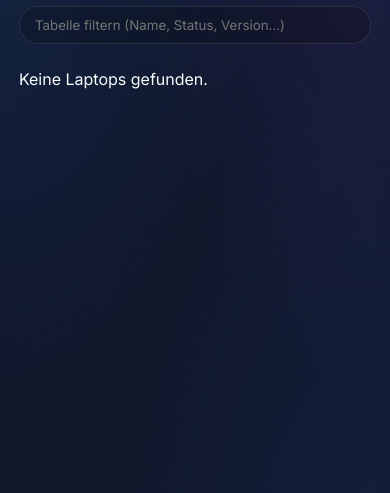
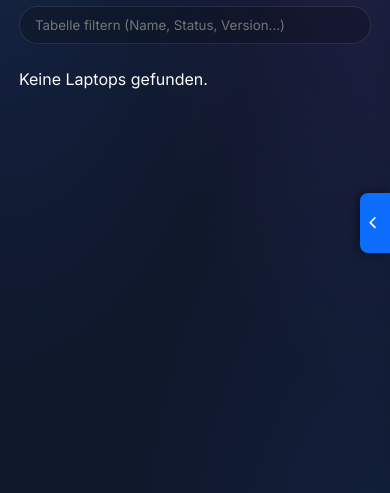
Before and after one commit to BitWuehler/ScanOp, a FastAPI app: template templates/client_updates.html in a window 390 px wide; the page is wider, and only the part inside the window is pictured. Shown: the part 199-692 px from the top of that part. Run offline with FastAPI, Linux system fonts and the light colour scheme; the template is opened without the code that fills it, so the values that code supplies are empty; parts of the project's set-up code (start-up, migrations or seed data) failed here and were passed over.

Commit message:
Restore row action toggle, fix Safari rendering bug for fixed mobile buttons

```diff
--- a/static/style.css
+++ b/static/style.css
@@ -653,7 +653,7 @@ th[data-sorted="true"][data-sorted-direction="descending"]::after {
     position: fixed;
     right: 0;
     top: 50%;
-    transform: translateY(-50%);
+    transform: translateY(-50%) translateZ(0);
     width: 30px;
     height: 60px;
     background: #0d6efd;
@@ -665,6 +665,7 @@ th[data-sorted="true"][data-sorted-direction="descending"]::after {
     z-index: 1001;
     box-shadow: -2px 0 10px rgba(0,0,0,0.5);
     transition: transform 0.3s ease-in-out;
+    will-change: transform;
 }
 
 /* Bulk Actions FAB (Mobile) */
@@ -685,8 +686,10 @@ th[data-sorted="true"][data-sorted-direction="descending"]::after {
     justify-content: center;
     cursor: pointer;
     transition: transform 0.2s;
+    transform: translateZ(0);
+    will-change: transform;
 }
-.mobile-bulk-fab:active { transform: scale(0.9); }
+.mobile-bulk-fab:active { transform: scale(0.9) translateZ(0); }
 
 @media (max-width: 1000px) {
     .row-actions-handle { display: flex; }
--- a/templates/client_updates.html
+++ b/templates/client_updates.html
@@ -9,7 +9,7 @@
     <link rel="icon" type="image/png" sizes="32x32" href="/assets/favicon-32x32.png">
     <link rel="icon" type="image/png" sizes="16x16" href="/assets/favicon-16x16.png">
     <link rel="shortcut icon" href="/assets/favicon.ico">
-    <link rel="stylesheet" href="/assets/style.css?v=5">
+    <link rel="stylesheet" href="/assets/style.css?v=6">
 <script src="https://unpkg.com/lucide@latest"></script>
 </head>
 
@@ -159,6 +159,7 @@
 
     <script src="/assets/sortable.min.js?v=3"></script>
     <script src="/assets/app.js?v=5"></script>
+<div id="row-actions-toggle" class="row-actions-handle" title="Zeilen-Aktionen"><i data-lucide="chevron-left"></i></div>
 <button id="bulk-actions-fab" class="mobile-bulk-fab" title="Stapelverarbeitung & Filter"><i data-lucide="layers" style="width: 24px; height: 24px; margin: 0;"></i></button>
 </body>
 
--- a/templates/laptops_overview.html
+++ b/templates/laptops_overview.html
@@ -9,7 +9,7 @@
     <link rel="icon" type="image/png" sizes="32x32" href="/assets/favicon-32x32.png">
     <link rel="icon" type="image/png" sizes="16x16" href="/assets/favicon-16x16.png">
     <link rel="shortcut icon" href="/assets/favicon.ico">
-    <link rel="stylesheet" href="/assets/style.css?v=5">
+    <link rel="stylesheet" href="/assets/style.css?v=6">
     <script src="https://cdn.jsdelivr.net/npm/dayjs@1/dayjs.min.js"></script>
 <script src="https://unpkg.com/lucide@latest"></script>
 </head>
```
